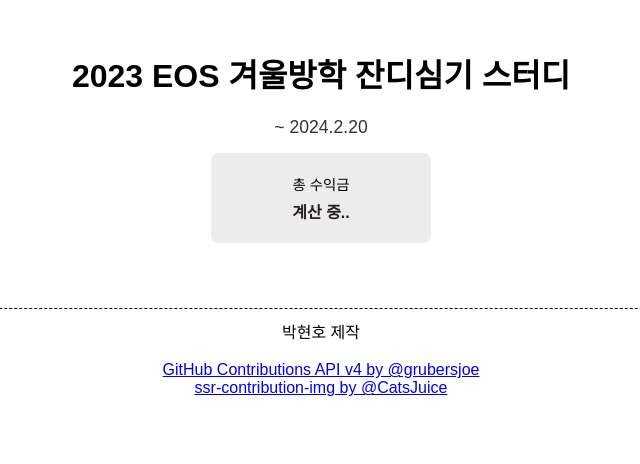
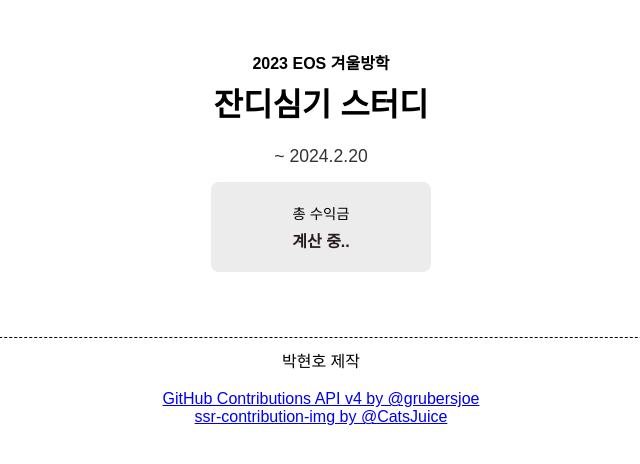
Before and after one commit to youngbin03/zandi-planting-study, a plain HTML site: page index.html in a window 1280 px wide. Shown: the whole page, without its empty margins (319-959 px from the left). Drawn offline with Linux system fonts and the light colour scheme; no server answers.

Commit message:
fix : new title style

```diff
--- a/index.html
+++ b/index.html
@@ -7,7 +7,8 @@
     <link rel="stylesheet" href="./style.css" />
   </head>
   <body>
-    <h1 class="title">2023 EOS 겨울방학 잔디심기 스터디</h1>
+    <div class="header-title">2023 EOS 겨울방학</div>
+    <h1 class="title">잔디심기 스터디</h1>
     <div class="subtitle">~ 2024.2.20</div>
 
     <div class="total-fine-wrapper">
--- a/style.css
+++ b/style.css
@@ -4,9 +4,12 @@ body {
   text-align: center;
 }
 
+.header-title {
+    font-weight: bold;
+}
 .title {
-    padding: 0 30px;
     word-break: keep-all;
+    margin-top: 5px;
 }
 
 .user-info-wrapper {
```
